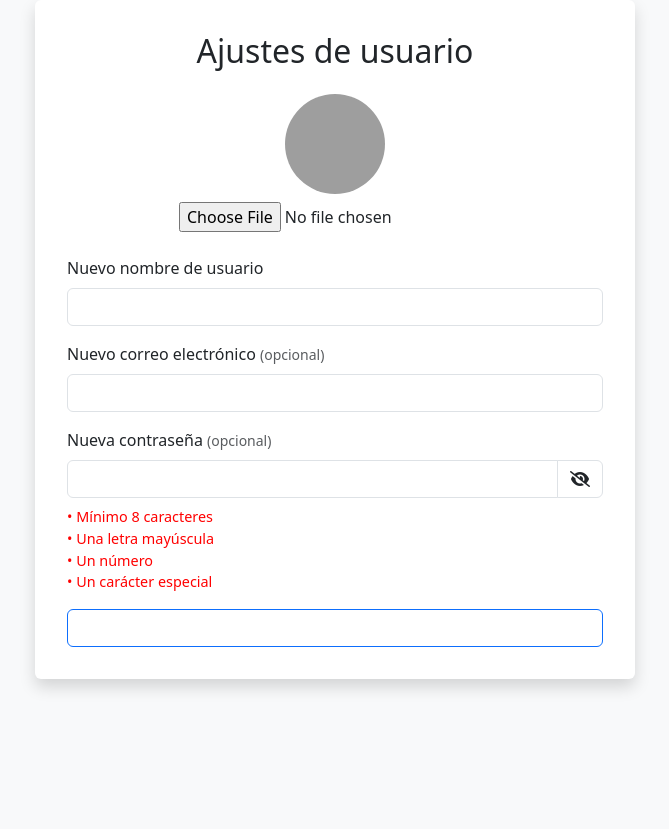
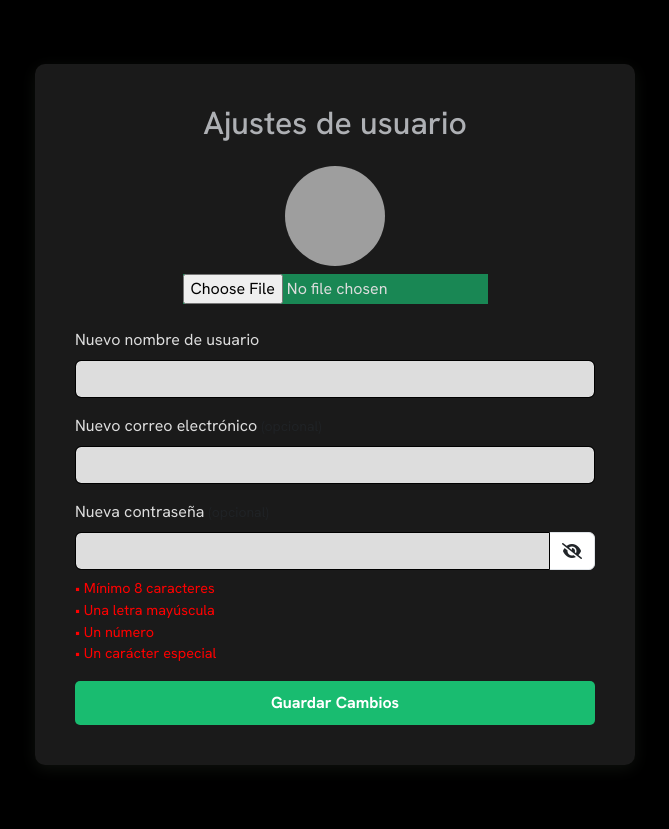
Before and after one commit to JosuenahumNEO/VocesSinGenero, a PHP site: page /ajustes.html in a window 1280 px wide. Shown: the whole page, without its empty margins (305-974 px from the left). Before the commit the page ends 690 px from the top, so only its background shows below. Run offline with PHP 8.4, Linux system fonts and the light colour scheme; grey boxes are pictures that could not be loaded.

Commit message:
rediseno de configuracion de usuario

```diff
--- a/ajustes.html
+++ b/ajustes.html
@@ -4,9 +4,13 @@
   <meta charset="UTF-8" />
   <title>Ajustes de perfil</title>
   <link href="https://cdn.jsdelivr.net/npm/bootstrap@5.3.0/dist/css/bootstrap.min.css" rel="stylesheet" />
-  <link href="articulos.css" rel="stylesheet" />
   <link href="https://cdnjs.cloudflare.com/ajax/libs/font-awesome/6.5.0/css/all.min.css" rel="stylesheet">
-  <style>
+
+ <style>
+
+    body {
+      color: black;
+    }
     .profile-pic {
       width: 100px;
       height: 100px;
@@ -32,10 +36,36 @@
     .password-check span.invalid {
       color: red;
     }
+    .container{
+      background-color: black;
+    }
+
+     body {
+      background-color:#0e110d;
+    }
+    .form-container {
+      max-width: 600px;
+      margin: 4rem auto;
+      padding: 2.5rem;
+      background-color:#ffffff1a;
+
+      border-radius: 10px;
+      box-shadow: 0 4px 16px  #0e110d;
+    }
+    .form-label small {
+      font-weight: normal;
+    }
+
   </style>
+  <link rel="stylesheet" href="css/global.css" />
+  <link rel="stylesheet" href="css/header.css" />
+  <link rel="stylesheet" href="css/articulos.css"/>
+  <link rel="stylesheet" href="css/home.css" />
+    <link rel="stylesheet" href="css/footer.css" />
+    <link rel="stylesheet" href="css/admin.css" />
 </head>
-<body class="bg-light">
-  <div class="form-section bg-white shadow rounded">
+<body class="container">
+  <div class="form-container">
     <h2 class="text-center mb-4">Ajustes de usuario</h2>
     <form action="ajustes.php" method="POST" enctype="multipart/form-data">
       <div class="text-center mb-4">
--- a/css/admin.css
+++ b/css/admin.css
@@ -71,7 +71,7 @@
   }
 
   .form-control::placeholder {
-    color: #8f8e8e;
+    color: rgb(143, 142, 142);
   }
 
   label {
```
